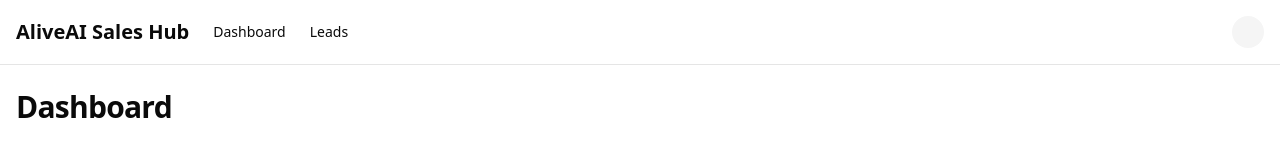
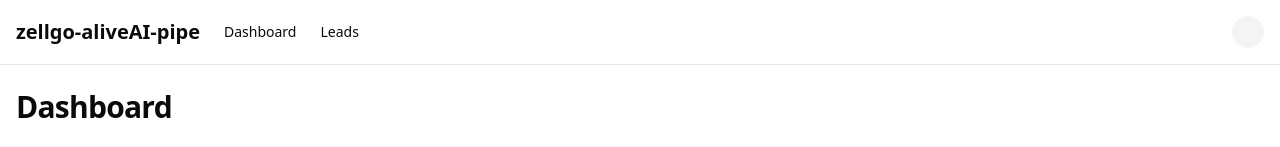
Before and after one commit to Jayplenus/aliveai-pipe-hub, a Next.js app: page / in a window 1280 px wide. Shown: the top 147 px of the page. Built offline with nearby package versions, Linux system fonts and the light colour scheme; no server answers; the database is empty.

Commit message:
chore: update branding to zellgo-aliveAI-pipe

```diff
--- a/app/layout.tsx
+++ b/app/layout.tsx
@@ -15,8 +15,8 @@ const geistMono = localFont({
 });
 
 export const metadata: Metadata = {
-  title: "Create Next App",
-  description: "Generated by create next app",
+  title: "zellgo-aliveAI-pipe",
+  description: "Gerenciamento de leads e faturamento AliveAI",
 };
 
 export default function RootLayout({
--- a/components/navbar.tsx
+++ b/components/navbar.tsx
@@ -6,7 +6,7 @@ export function Navbar() {
             <div className="flex h-16 items-center px-4 container mx-auto">
                 <div className="mr-8 flex">
                     <Link href="/" className="mr-6 flex items-center space-x-2 font-bold text-xl">
-                        AliveAI Sales Hub
+                        zellgo-aliveAI-pipe
                     </Link>
                     <nav className="flex items-center space-x-6 text-sm font-medium">
                         <Link href="/" className="transition-colors hover:text-foreground/80 text-foreground">Dashboard</Link>
```
